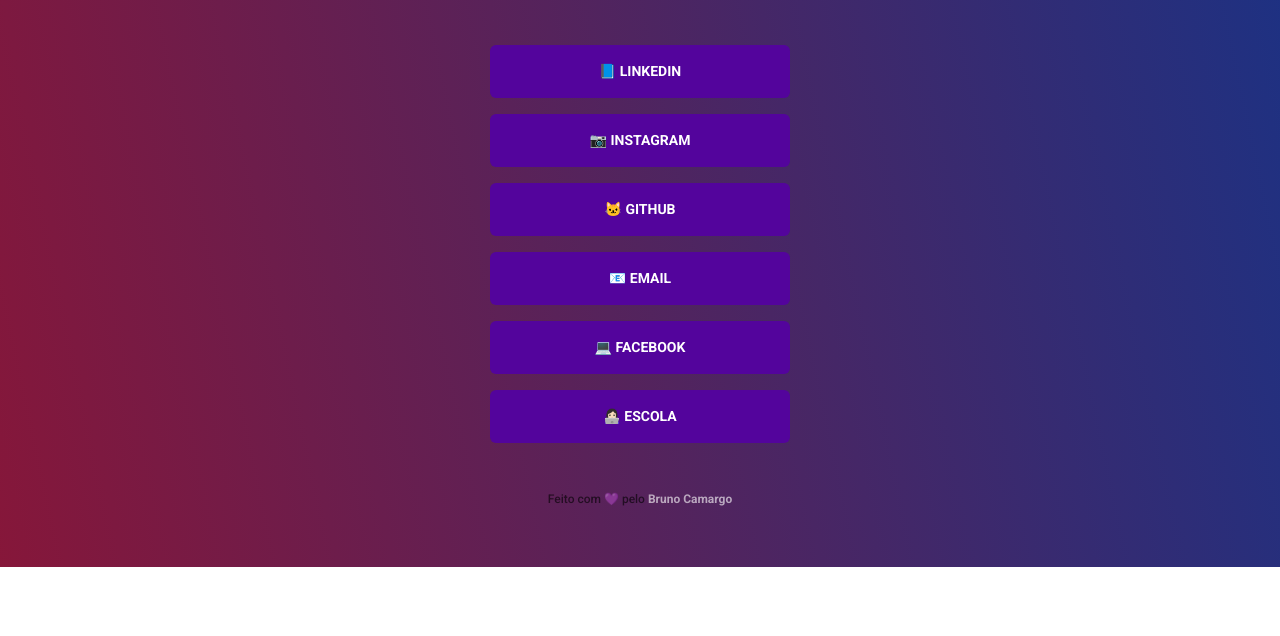
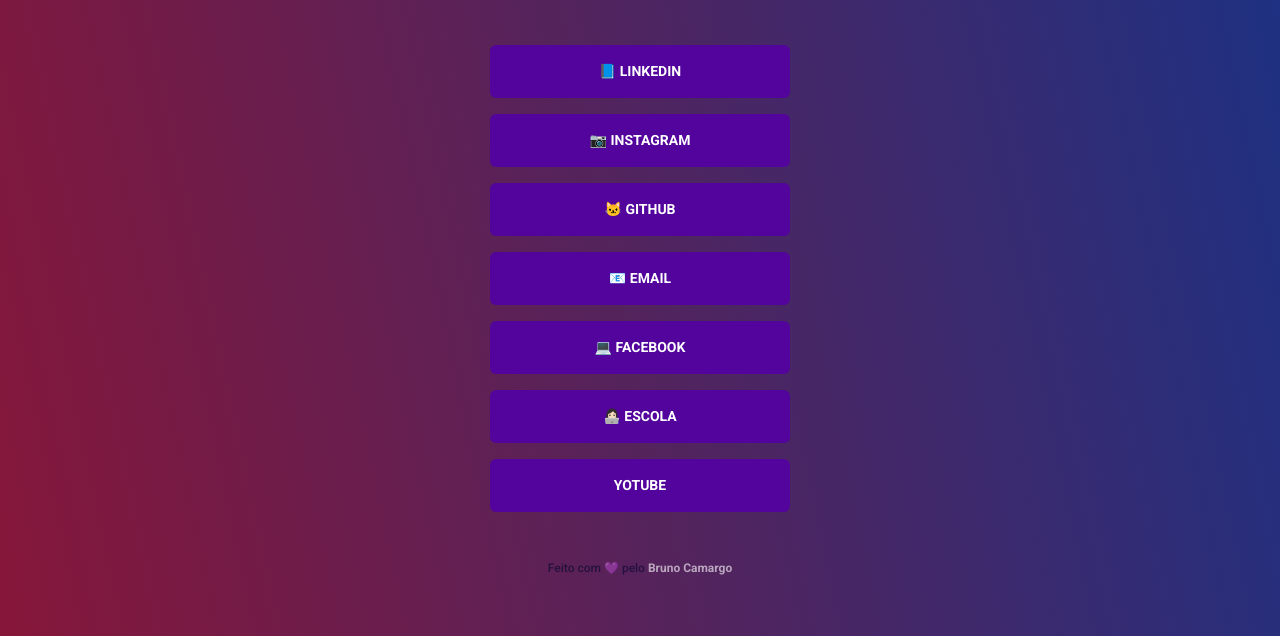
Before and after one commit to BrunoSCamargo/Links-de-redes, a plain HTML site: page index.html in a window 1280 px wide. Shown: the part 258-894 px from the top of the page. Before the commit the page ends 825 px from the top, so only its background shows below. Drawn offline with Linux system fonts and the light colour scheme.

Commit message:
add new style

```diff
--- a/index.html
+++ b/index.html
@@ -1,30 +1,35 @@
 <!DOCTYPE html>
 <html lang="pt-br">
+
 <head>
   <meta charset="UTF-8">
   <meta http-equiv="X-UA-Compatible" content="IE=edge">
   <meta name="viewport" content="width=device-width, initial-scale=1.0">
   <link rel="stylesheet" href="style.css">
-  <link rel="icon" href="https://cdn-icons.flaticon.com/png/512/2592/premium/2592449.png?token=exp=1657032921~hmac=b7f034c840301308a87bc0d3f5e5c63e">
+  <link rel="icon"
+    href="https://cdn-icons.flaticon.com/png/512/2592/premium/2592449.png?token=exp=1657032921~hmac=b7f034c840301308a87bc0d3f5e5c63e">
   <title>Links de redes</title>
 </head>
+
 <body class="gradient-background">
   <div class="container">
     <img src="https://github.com/BrunoSCamargo.png" alt="Foto de uma pessoa Bonita">
     <h1>Bruno Camargo</h1>
     <p>@_brumargo</p>
 
+    <div class="links">
       <ul>
         <li><a href="https://www.linkedin.com/in/bruno-camargo-b88a0723a/" target="_blank">📘 Linkedin</a></li>
         <li><a href="https://www.instagram.com/_brumargo/" target="_blank">📷 Instagram</a></li>
         <li><a href="https://github.com/BrunoSCamargo" target="_blank">🐱 Github</a></li>
-    <li><a href="mailto:Bruno_camargoSC@hotmail.com"  target="_blank">📧 Email</a></li>
+        <li><a href="mailto:Bruno_camargoSC@hotmail.com" target="_blank">📧 Email</a></li>
         <li><a href="https://www.facebook.com/bruno.ricardo.102/" target="_blank">💻 Facebook</a></li>
         <li><a href="https://app.rocketseat.com.br/me/bruno-camargo-00646" target="_blank">👩🏻‍💻 Escola</a></li>
+        <li><a href="https://www.youtube.com/channel/UCeFf82eH8Y8tgrZlFyVKxMw/featured" target="_blank">Yotube</a></li>
       </ul>
-
+    </div>
     <footer>Feito com 💜 pelo <a href="https://www.instagram.com/_brumargo/" target="_blank">Bruno Camargo</a></footer>
   </div>
+</body>
 
-</body>
 </html>
--- a/style.css
+++ b/style.css
@@ -1,4 +1,4 @@
-@import url('https://fonts.googleapis.com/css2?family=Roboto+Mono&family=Roboto:wght@500;700&display=swap');
+@import url("https://fonts.googleapis.com/css2?family=Roboto+Mono&family=Roboto:wght@500;700&display=swap");
 
 * {
   margin: 0;
@@ -7,15 +7,15 @@
 }
 
 body {
-  background-color: #EDF2FF;
+  background-color: #edf2ff;
 
-  font-family: 'Roboto', sans-serif;
+  font-family: "Roboto", sans-serif;
 }
 
 .container {
   text-align: center;
   width: 300px;
-  margin:60px auto;
+  margin: 60px auto;
 }
 
 img {
@@ -23,15 +23,15 @@
   border-radius: 50%;
   border: 4px solid #53049c;
   padding: 2px;
-  background: #EDF2FF;
+  background: #edf2ff;
   width: 100px;
   height: 100px;
 }
 
 h1 {
-  color: #00082F;
+  color: #00082f;
 
-  font-family: 'Roboto';
+  font-family: "Roboto";
   font-weight: 600;
   font-size: 32px;
   line-height: 38px;
@@ -40,7 +40,7 @@
 }
 
 p {
-  font-family: 'Roboto Mono', monospace;
+  font-family: "Roboto Mono", monospace;
 }
 
 ul {
@@ -48,12 +48,12 @@
 
   margin: 48px 0;
 
-  display:flex;
+  display: flex;
   flex-direction: column;
   gap: 16px;
 }
 
-ul li a{
+ul li a {
   width: 100%;
   height: 53px;
 
@@ -61,7 +61,7 @@
   text-decoration: none;
 
   background-color: #53049c;
-  color: #FFFFFF;
+  color: #ffffff;
 
   border-radius: 6px;
 
@@ -69,7 +69,7 @@
   font-size: 14px;
   line-height: 150%;
 
-  display:flex;
+  display: flex;
   justify-content: center;
   align-items: center;
 
@@ -78,14 +78,15 @@
 
 ul li a:hover {
   background-color: #3d0572;
+  transform: scale(1.2);
 }
 
-footer  {
+footer {
   font-weight: 500;
   font-size: 12px;
   line-height: 16px;
 
-  color: rgba(0, 8, 47,);
+  color: rgba(0, 8, 47);
 
   opacity: 0.6;
   transition: opacity 400ms;
@@ -103,8 +104,27 @@
   color: #ffff;
 }
 
+.links ul li {
+  animation-name: topdown;
+  animation-duration: 1s;
+  animation-fill-mode: forwards;
+  animation-delay: 100ms;
+}
+
+@keyframes topdown {
+  0% {
+    opacity: 0;
+    transform: translateY(20px);
+  }
+
+  100% {
+    opacity: 1;
+    transform: translateY(0);
+  }
+}
+
 .gradient-background {
-  background: linear-gradient(258deg,#0a3690,#cc0509);
+  background: linear-gradient(258deg, #0a3690, #cc0509);
   background-size: 180% 180%;
   animation: gradient-animation 18s ease infinite;
 }
```
Lines whose indentation alone changed are shown as unchanged.
